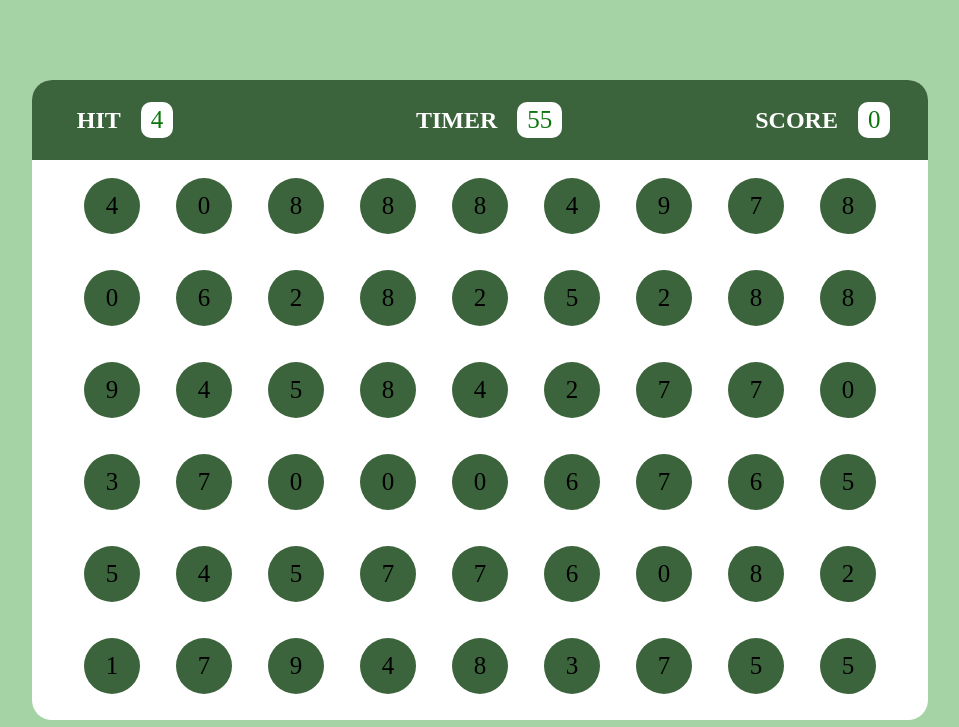
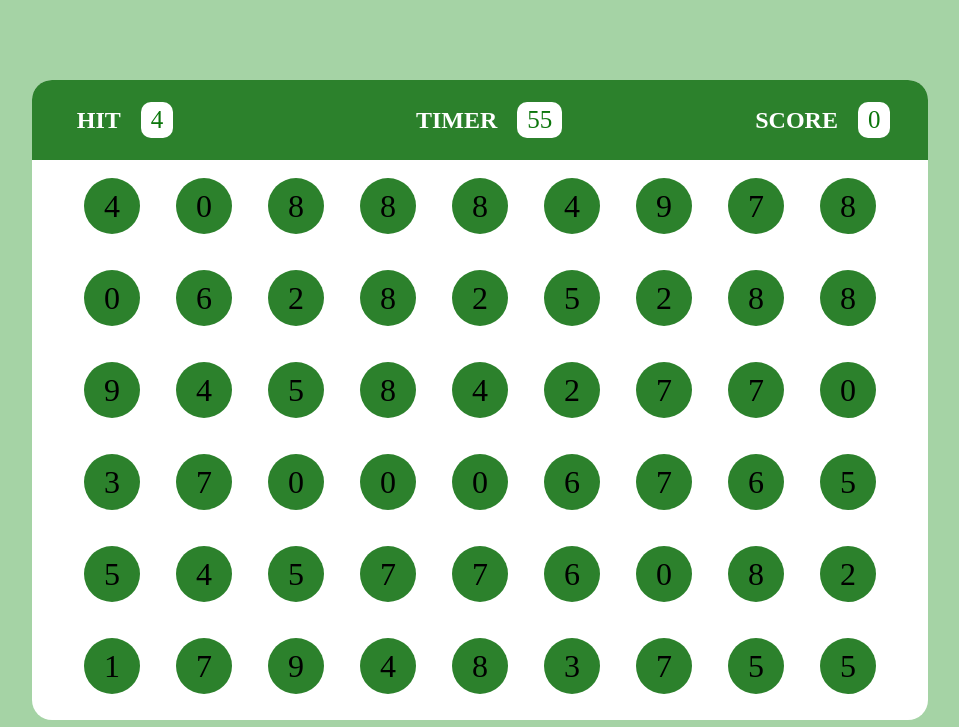
Before and after one commit to ganeshbirajdar286/Bubble-game, a plain HTML site: page index.html in a window 1280 px wide. Shown: the whole page, without its empty margins (160-1119 px from the left). Drawn offline with Linux system fonts and the light colour scheme.

Commit message:
new feature

```diff
--- a/js.js
+++ b/js.js
@@ -29,6 +29,7 @@ let newhit=()=>{
 hitrn=  Math.floor(Math.random()*10);
 document.querySelector("#hitval").innerText=hitrn;
 }
+
 newhit();
 let score=0;
 let  newscore=()=>{
@@ -45,6 +46,9 @@ let eobject=(e)=>{
     bubblemaker();
     newhit();
     }
+    if( hitrn!= clickno){
+        newhit();
+    }
     }
 
 let gameover =document.querySelector("#btpanel")
--- a/style.css
+++ b/style.css
@@ -27,7 +27,7 @@ body,html{
 
     width:70vw;
     height:10vh;
-background-color: rgb(60, 100, 60);
+background-color:rgb(44, 129, 44) ;
 display:flex;
 align-items:center;
 justify-content: space-between;
@@ -64,7 +64,7 @@ align-items: center;
     width: 7vh;
     height:7vh;
     border-radius: 50%;
-    background-color: rgb(60, 100, 60) ;
+    background-color: rgb(44, 129, 44) ;
     color:black;
     display:flex;
 align-items:center;
@@ -72,6 +72,7 @@ justify-content:center;
 font-weight:900px;
 font-size:25px;
 margin:18px;
+font-size: xx-large;
 }
 .bubble:hover{
     cursor:pointer;
```
